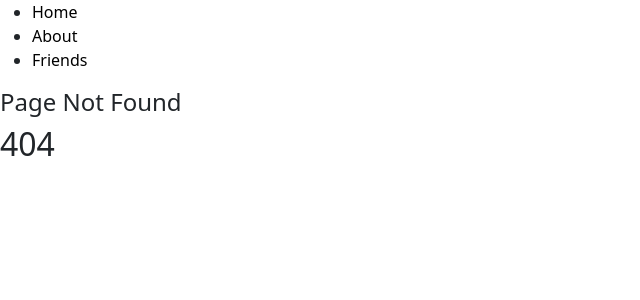
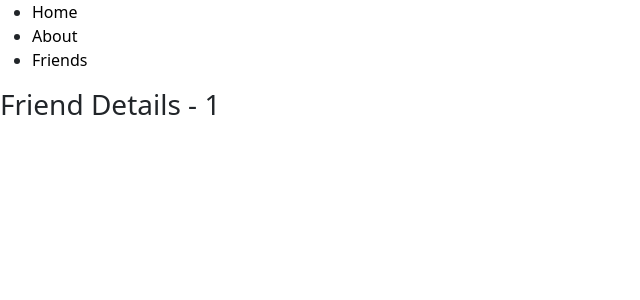
Before and after one commit to MdTasib/React-practice-with-jhanker-mahbub, a React (Create React App) app: page /friend/1 in a window 1280 px wide. Before the commit this address had no page. Shown: the top 300 px of the page, without its empty margins (0-640 px from the left). Built offline with nearby package versions, Linux system fonts and the light colour scheme.

Commit message:
dynamic url

```diff
--- a/src/Milestone9/components/ReactRouter/DynamicRoute/Friend/Friend.js
+++ b/src/Milestone9/components/ReactRouter/DynamicRoute/Friend/Friend.js
@@ -1,5 +1,5 @@
 import React from "react";
-import { useNavigate } from "react-router-dom";
+import { Link, useNavigate } from "react-router-dom";
 
 const Friend = ({ friend }) => {
 	const { name, username, id } = friend;
@@ -17,6 +17,8 @@ const Friend = ({ friend }) => {
 			<button onClick={showFriendDetail}>
 				{username} - {id}
 			</button>
+			<br />
+			<Link to={`/friend/${id}`}>Click Me</Link>
 		</div>
 	);
 };
--- /dev/null
+++ b/src/Milestone9/components/ReactRouter/DynamicRoute/FriendDetail/FriendDetail.js
@@ -0,0 +1,15 @@
+import React from "react";
+import { useParams } from "react-router-dom";
+
+const FriendDetail = () => {
+	// const params = useParams();
+	const { friendId } = useParams();
+	return (
+		<div>
+			{/* <h3>Friend Details - {params.friendId}</h3> */}
+			<h3>Friend Details - {friendId}</h3>
+		</div>
+	);
+};
+
+export default FriendDetail;
--- a/src/Milestone9/components/ReactRouter/ReactRouter.jsx
+++ b/src/Milestone9/components/ReactRouter/ReactRouter.jsx
@@ -1,6 +1,7 @@
 import React from 'react';
 import { Link, Route, Routes, useResolvedPath, useMatch } from 'react-router-dom';
 import About from './About/About';
+import FriendDetail from './DynamicRoute/FriendDetail/FriendDetail';
 import Friends from './DynamicRoute/Friends/Friends';
 import Home from './Home/Home';
 import NotFound from './NotFound/NotFound';
@@ -15,11 +16,11 @@ const ReactRouter = () => {
           <li><CustomLink to='/friends'>Friends</CustomLink></li>
         </ul>
       </nav>
-
       <Routes>
         <Route path='/' element={<Home/>}/>
         <Route path='about' element={<About/>}/>
         <Route path='friends' element={<Friends/>}/>
+        <Route path='friend/:friendId' element={<FriendDetail/>}/>
         <Route path='*' element={<NotFound/>}/>
       </Routes>
     </div>
```
